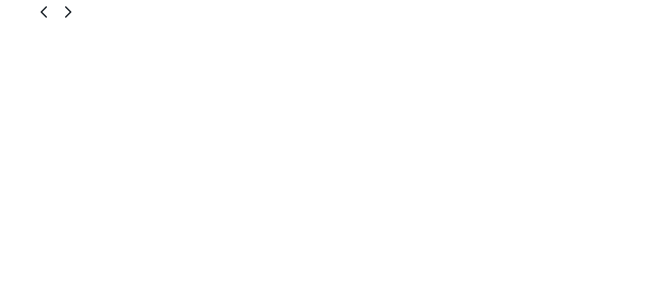
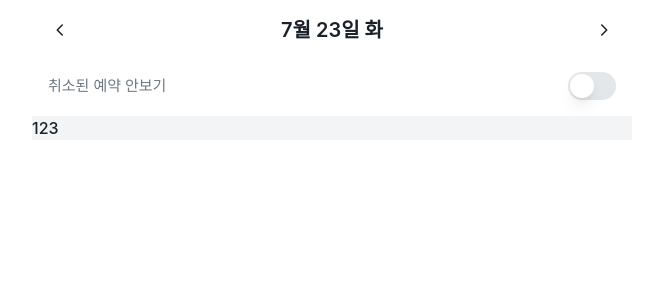
Before and after one commit to hec8897/macarong-fe, a Next.js app: page / in a window 1280 px wide. Shown: the top 300 px of the page, without its empty margins (308-971 px from the left). Built offline with nearby package versions, Linux system fonts and the light colour scheme; a web font is replaced by a local one.

Commit message:
feat: add reservation list header

```diff
--- a/src/components/pages/ReservationList/Header.tsx
+++ b/src/components/pages/ReservationList/Header.tsx
@@ -1,18 +1,37 @@
-import React from 'react';
-import Image from 'next/image';
+import React, { useState } from 'react';
 
-import { Flex, Icon } from '@/components/atoms';
+import { Flex, Icon, Toggle } from '@/components/atoms';
 
 interface HeaderProps {
   title: string;
-  onBack: () => void;
 }
-const Header: React.FC = () => {
+const Header: React.FC<HeaderProps> = ({ title = '7월 23일 화' }) => {
+  const [isCanceled, setIsCanceled] = useState(false);
+  const handleLeftClick = () => {
+    console.log('left click');
+  };
+  const handleRightClick = () => {
+    console.log('right click');
+  };
   return (
-    <Flex>
-      <Icon variant="chevronLeft" />
-      <Icon variant="chevronRight" />
-    </Flex>
+    <header className="bg-white">
+      <Flex align="center" justify="between" gap={16} className="p-4 pb-3">
+        <button onClick={handleLeftClick}>
+          <Icon variant="chevronLeft" />
+        </button>
+        <h3 className="text-heading3">{title}</h3>
+        <button onClick={handleRightClick}>
+          <Icon variant="chevronRight" />
+        </button>
+      </Flex>
+
+      <div className="py-4 px-3">
+        <Flex align="center" justify="between" gap={16} className="px-1">
+          <div className="text-title2 text-secondary">취소된 예약 안보기</div>
+          <Toggle checked={isCanceled} onChange={() => setIsCanceled(!isCanceled)} />
+        </Flex>
+      </div>
+    </header>
   );
 };
 
--- a/src/components/pages/ReservationList/ReservationList.tsx
+++ b/src/components/pages/ReservationList/ReservationList.tsx
@@ -4,8 +4,9 @@ import type { ReservationListProps } from './ReservationList.types';
 
 export const ReservationList: React.FC<ReservationListProps> = () => {
   return (
-    <div>
+    <div className="bg-background">
       <Header />
+      <div>123</div>
     </div>
   );
 };
```
